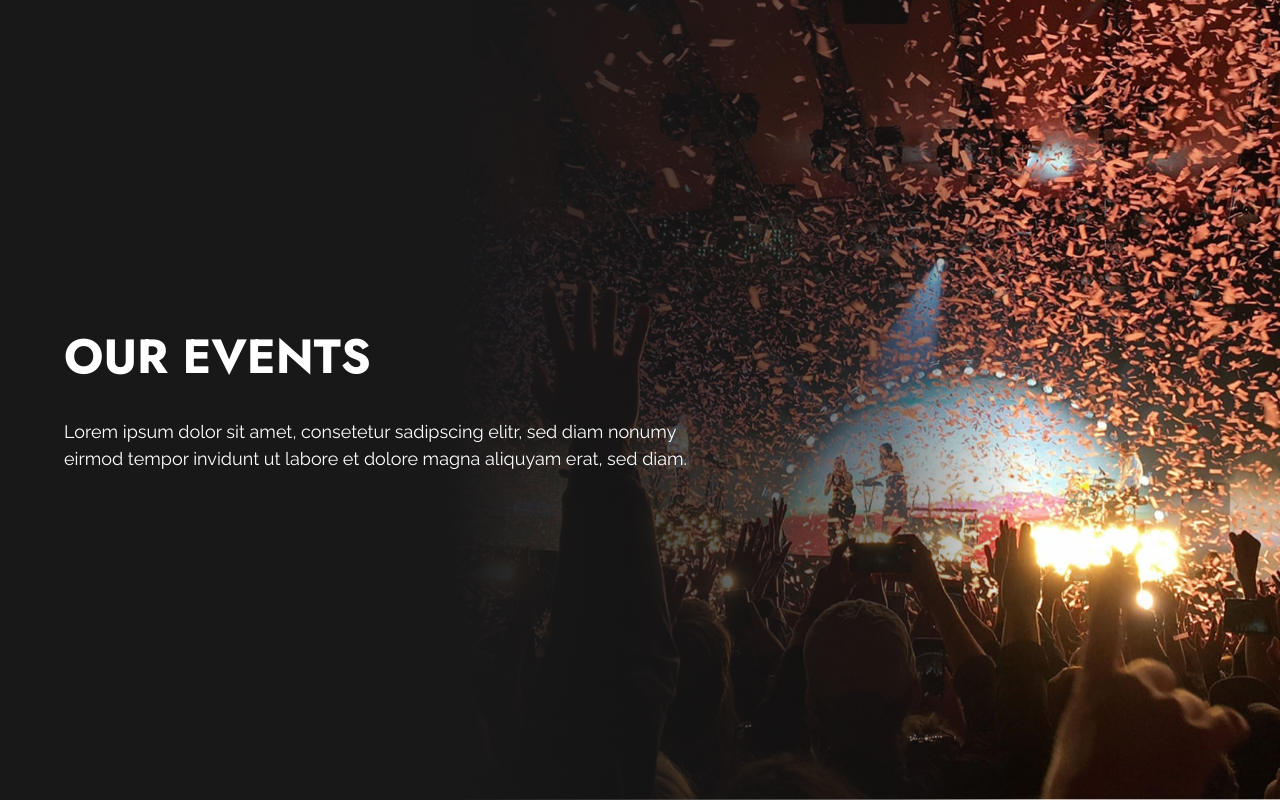
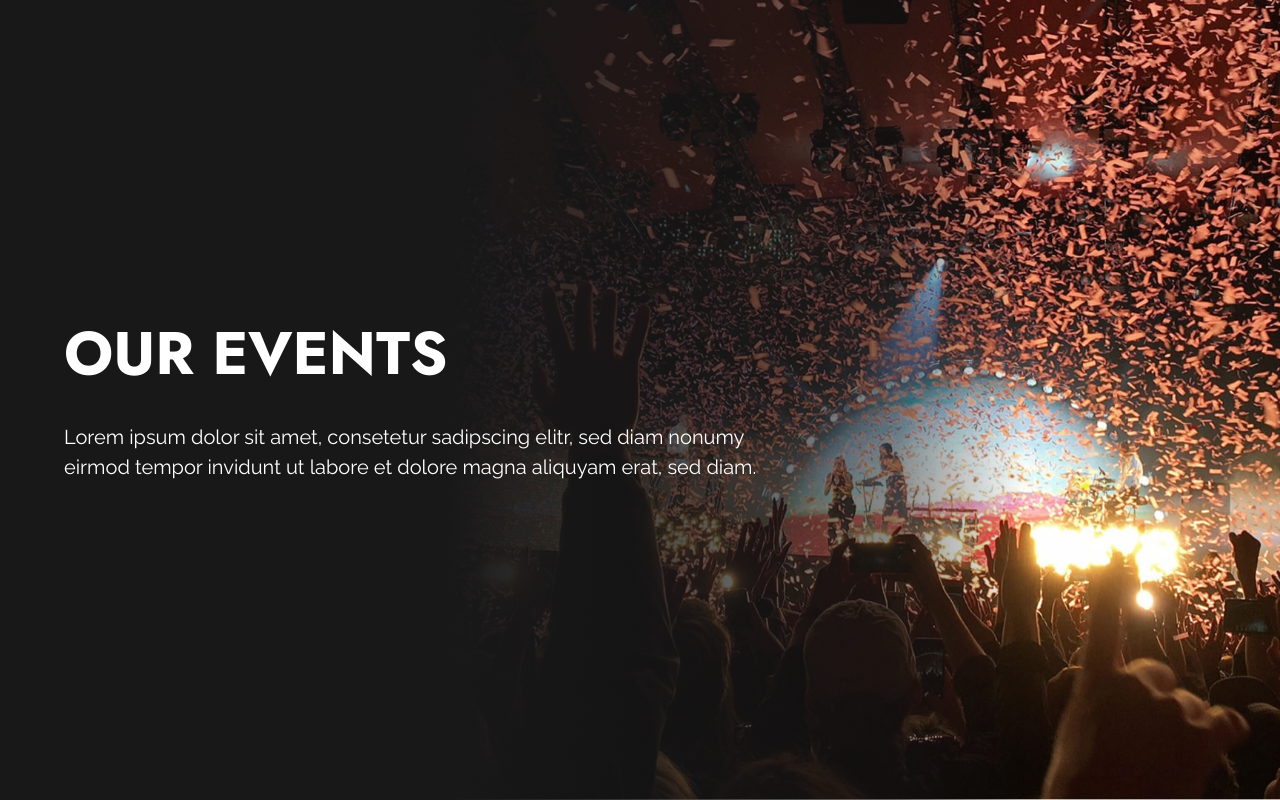
Before and after one commit to sergeycode/uvaro-project, a Next.js app: page / in a window 1280 px wide. Shown: the top 800 px of the page. Built offline with nearby package versions, Linux system fonts and the light colour scheme.

Commit message:
Small typohraphy fixes

```diff
--- a/components/Hero/index.tsx
+++ b/components/Hero/index.tsx
@@ -33,20 +33,20 @@ export default function Hero({ title, text, image }: IHero) {
       >
         <Box
           // match to dark area
-          pt={{ base: '10vh', md: '20vh', xl: '0' }}
-          maxW="650px"
+          pt={{ base: '12vh', md: '20vh', xl: '0' }}
+          maxW="700px"
         >
           <Box>
             <Heading
               as="h1"
               color="white"
               textTransform="uppercase"
-              fontSize={{ base: '5xl' }}
+              fontSize={{ base: '4xl', lg: '6xl' }}
               mb={{ base: '4rem', md: '2rem' }}
             >
               {title}
             </Heading>
-            <Text color="white" fontSize={{ base: 'lg' }}>
+            <Text color="white" fontSize={{ base: 'lg', lg: 'xl' }}>
               {text}
             </Text>
           </Box>
--- a/components/UI/EventsCircles.tsx
+++ b/components/UI/EventsCircles.tsx
@@ -10,7 +10,7 @@ export const TrendingCategoriesCircles = () => (
       borderRadius="50%"
       bgColor="#F4C734"
       zIndex={1}
-      bottom={{ base: '20%' }}
+      bottom={{ base: '12%', lg: '20%' }}
       left={{
         base: 'calc(50% - 50px)',
         lg: 'calc(50% + 350px)',
```
